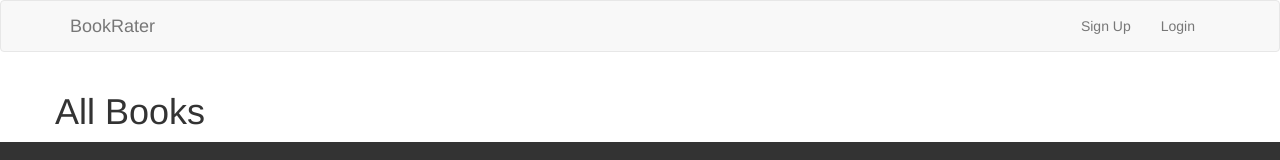
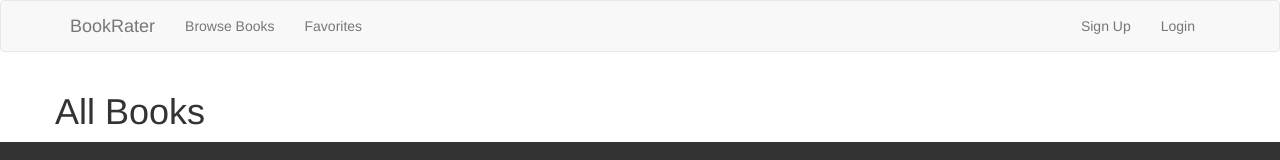
Before and after one commit to nbkhope/bookrater, a plain HTML site: page App/index.html in a window 1280 px wide. Shown: the top 160 px of the page. Drawn offline with nearby package versions, Linux system fonts and the light colour scheme; some packages are replaced by stand-ins of ours; no server answers.

Commit message:
Add Browse Books and Favorites link to navbar

```diff
--- a/App/index.html
+++ b/App/index.html
@@ -30,7 +30,8 @@
 
 				<div class="collapse navbar-collapse" id="bookrater-navbar">
 					<ul class="nav navbar-nav">
-
+						<li><a href="/#/books">Browse Books</a></li>
+						<li><a href="/#/favorites">Favorites</a></li>
 					</ul>
 					<ul class="nav navbar-nav navbar-right">
 						<li><a href="/#/signup">Sign Up</a></li>
```
